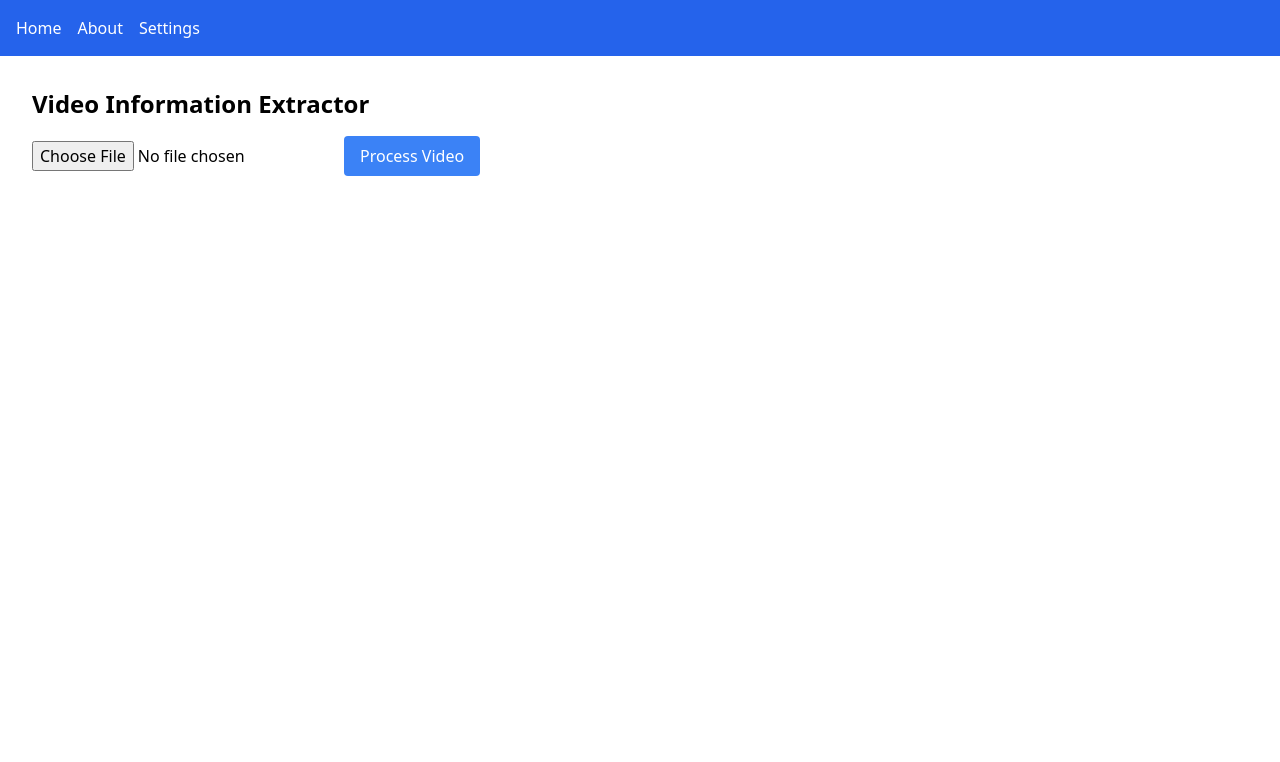
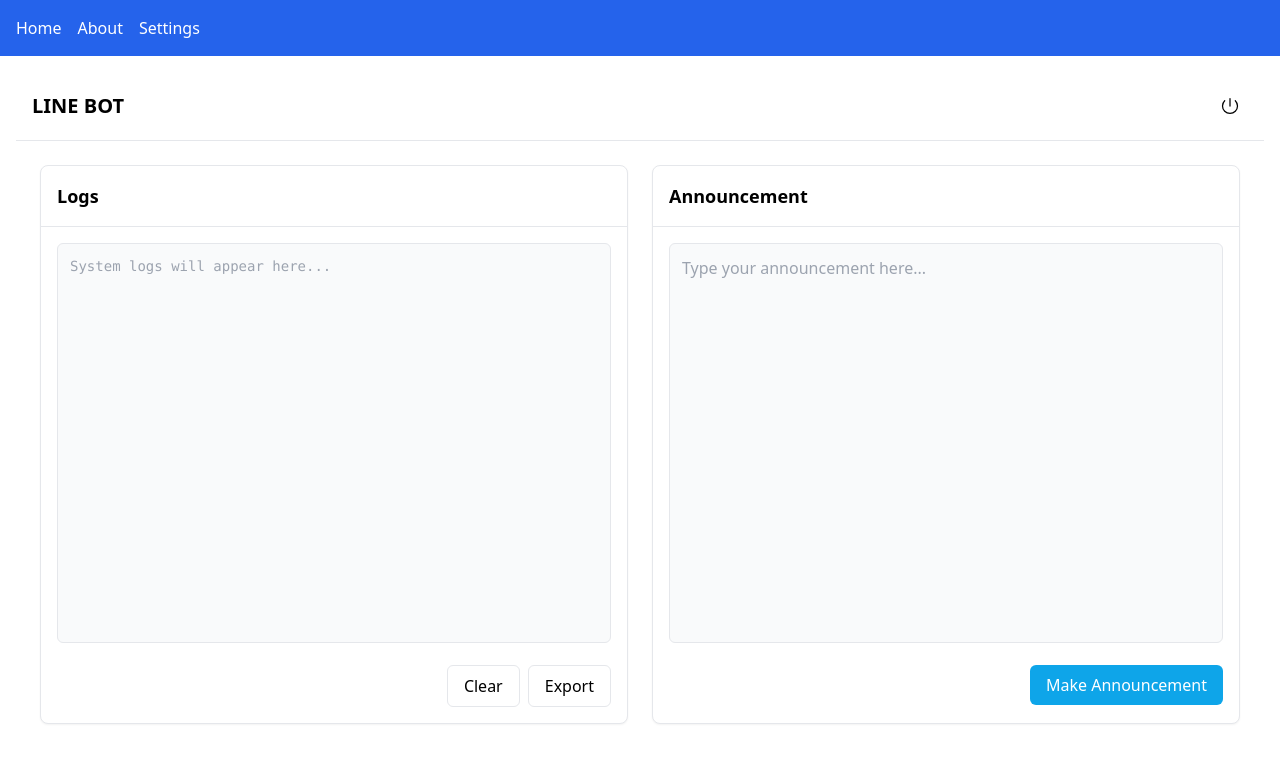
Before and after one commit to putzamonkey/put-LineBot-Project, a Nuxt app in the folder frontend/: page / in a window 1280 px wide. Shown: the top 762 px of the page. Built offline with nearby package versions, Linux system fonts and the light colour scheme.

Commit message:
update index.vue main pages to prepare as wireframe do

```diff
--- /dev/null
+++ b/frontend/assets/css/main.css
@@ -0,0 +1,3 @@
+@tailwind base;
+@tailwind components;
+@tailwind utilities;
--- a/frontend/nuxt.config.ts
+++ b/frontend/nuxt.config.ts
@@ -1,11 +1,12 @@
 export default defineNuxtConfig({
-  modules: ['@nuxtjs/tailwindcss'],
+  css: ['~/assets/css/main.css'],
 
-  runtimeConfig: {
-    public: {
-      apiBase: process.env.API_BASE || 'http://localhost:8080'  // เชื่อมกับ backend
-    }
+  postcss: {
+    plugins: {
+      tailwindcss: {},
+      autoprefixer: {},
+    },
   },
 
-  compatibilityDate: '2025-02-18'
+  compatibilityDate: '2025-02-20',
 })
--- a/frontend/package.json
+++ b/frontend/package.json
@@ -10,11 +10,17 @@
     "postinstall": "nuxt prepare"
   },
   "dependencies": {
+    "@heroicons/vue": "^2.2.0",
     "@nuxtjs/tailwindcss": "^6.13.1",
     "axios": "^1.7.9",
     "dotenv": "^16.4.7",
     "nuxt": "^3.15.4",
     "vue": "latest",
     "vue-router": "latest"
+  },
+  "devDependencies": {
+    "autoprefixer": "^10.4.20",
+    "postcss": "^8.5.3",
+    "tailwindcss": "^3.4.17"
   }
 }
--- a/frontend/pages/index.vue
+++ b/frontend/pages/index.vue
@@ -1,54 +1,158 @@
 <template>
-  <div class="container mx-auto p-4">
-    <h1 class="text-2xl font-bold mb-4">Video Information Extractor</h1>
-    <div class="mb-4">
-      <input type="file" @change="handleFileUpload" accept="video/*" class="mb-2" />
-      <button @click="processVideo" class="bg-blue-500 text-white px-4 py-2 rounded">
-        Process Video
-      </button>
-    </div>
-    <div v-if="videoInfo" class="bg-gray-100 p-4 rounded">
-      <h2 class="text-xl font-semibold mb-2">Video Information:</h2>
-      <p><strong>FPS:</strong> {{ videoInfo.fps }}</p>
-      <p><strong>Resolution:</strong> {{ videoInfo.resolution }}</p>
-      <p><strong>Quality:</strong> {{ videoInfo.quality }}</p>
-    </div>
+  <div class="min-h-screen bg-white dark:bg-gray-900">
+    <!-- Header -->
+    <header class="flex items-center justify-between border-b p-4 bg-white dark:bg-gray-900 dark:border-gray-800">
+      <h1 class="text-xl font-bold dark:text-white">LINE BOT</h1>
+      <div class="relative">
+        <button
+          @click="isPowerMenuOpen = !isPowerMenuOpen"
+          class="p-2 rounded-lg hover:bg-gray-100 dark:hover:bg-gray-800"
+        >
+          <PowerIcon class="h-5 w-5 dark:text-white" />
+        </button>
+        <!-- Power Menu Dropdown -->
+        <div
+          v-if="isPowerMenuOpen"
+          class="absolute right-0 mt-2 w-48 rounded-md shadow-lg bg-white dark:bg-gray-800 ring-1 ring-black ring-opacity-5"
+        >
+          <div class="py-1">
+            <button
+              @click="handleReboot"
+              class="block w-full px-4 py-2 text-left text-sm hover:bg-gray-100 dark:text-gray-200 dark:hover:bg-gray-700"
+            >
+              Reboot
+            </button>
+            <button
+              @click="handleShutdown"
+              class="block w-full px-4 py-2 text-left text-sm hover:bg-gray-100 dark:text-gray-200 dark:hover:bg-gray-700"
+            >
+              Shutdown
+            </button>
+          </div>
+        </div>
+      </div>
+    </header>
+
+    <!-- Main Content -->
+    <main class="container mx-auto p-6">
+      <div class="grid grid-cols-1 md:grid-cols-2 gap-6">
+        <!-- Logs Section -->
+        <div class="bg-white dark:bg-gray-800 rounded-lg shadow-sm border dark:border-gray-700">
+          <div class="p-4 border-b dark:border-gray-700">
+            <h2 class="text-lg font-semibold dark:text-white">Logs</h2>
+          </div>
+          <div class="p-4 space-y-4">
+            <textarea
+              v-model="logs"
+              class="w-full h-[400px] p-3 rounded-md border dark:border-gray-700 bg-gray-50 dark:bg-gray-900 font-mono text-sm resize-none focus:outline-none focus:ring-2 focus:ring-primary-500 dark:text-gray-200"
+              placeholder="System logs will appear here..."
+            ></textarea>
+            <div class="flex justify-end gap-2">
+              <button
+                @click="handleClearLogs"
+                class="px-4 py-2 rounded-md border dark:border-gray-700 hover:bg-gray-100 dark:hover:bg-gray-700 dark:text-gray-200"
+              >
+                Clear
+              </button>
+              <button
+                @click="handleExportLogs"
+                class="px-4 py-2 rounded-md border dark:border-gray-700 hover:bg-gray-100 dark:hover:bg-gray-700 dark:text-gray-200"
+              >
+                Export
+              </button>
+            </div>
+          </div>
+        </div>
+
+        <!-- Announcement Section -->
+        <div class="bg-white dark:bg-gray-800 rounded-lg shadow-sm border dark:border-gray-700">
+          <div class="p-4 border-b dark:border-gray-700">
+            <h2 class="text-lg font-semibold dark:text-white">Announcement</h2>
+          </div>
+          <div class="p-4 space-y-4">
+            <textarea
+              v-model="announcement"
+              class="w-full h-[400px] p-3 rounded-md border dark:border-gray-700 bg-gray-50 dark:bg-gray-900 resize-none focus:outline-none focus:ring-2 focus:ring-primary-500 dark:text-gray-200"
+              placeholder="Type your announcement here..."
+            ></textarea>
+            <div class="flex justify-end">
+              <button
+                @click="handleMakeAnnouncement"
+                class="px-4 py-2 rounded-md bg-primary-500 text-white hover:bg-primary-600 focus:outline-none focus:ring-2 focus:ring-primary-500 focus:ring-offset-2"
+              >
+                Make Announcement
+              </button>
+            </div>
+          </div>
+        </div>
+      </div>
+    </main>
   </div>
 </template>
 
-<script>
-export default {
-  data() {
-    return {
-      selectedFile: null,
-      videoInfo: null,
-    }
-  },
-  methods: {
-    handleFileUpload(event) {
-      this.selectedFile = event.target.files[0]
-    },
-    async processVideo() {
-      if (!this.selectedFile) {
-        alert('Please select a video file first.')
-        return
-      }
+<script setup>
+import { ref } from 'vue'
+import { PowerIcon } from '@heroicons/vue/24/outline'
 
-      const formData = new FormData()
-      formData.append('video', this.selectedFile)
+// State
+const logs = ref('')
+const announcement = ref('')
+const isPowerMenuOpen = ref(false)
 
-      try {
-        const response = await this.$axios.post('/api/process-video', formData, {
-          headers: {
-            'Content-Type': 'multipart/form-data',
-          },
-        })
-        this.videoInfo = response.data
-      } catch (error) {
-        console.error('Error processing video:', error)
-        alert('An error occurred while processing the video.')
-      }
-    },
-  },
+// Methods
+const handleClearLogs = () => {
+  logs.value = ''
 }
+
+const handleExportLogs = () => {
+  const blob = new Blob([logs.value], { type: 'text/plain' })
+  const url = URL.createObjectURL(blob)
+  const a = document.createElement('a')
+  a.href = url
+  a.download = 'logs.txt'
+  document.body.appendChild(a)
+  a.click()
+  document.body.removeChild(a)
+  URL.revokeObjectURL(url)
+}
+
+const handleMakeAnnouncement = () => {
+  if (announcement.value.trim()) {
+    // TODO: Implement announcement functionality
+    console.log('Sending announcement:', announcement.value)
+    announcement.value = ''
+  }
+}
+
+const handleReboot = () => {
+  // TODO: Implement reboot functionality
+  console.log('Rebooting system...')
+  isPowerMenuOpen.value = false
+}
+
+const handleShutdown = () => {
+  // TODO: Implement shutdown functionality
+  console.log('Shutting down system...')
+  isPowerMenuOpen.value = false
+}
+
+// Close power menu when clicking outside
+const closeOnClickOutside = (e) => {
+  if (isPowerMenuOpen.value) {
+    isPowerMenuOpen.value = false
+  }
+}
+
+// Add click outside listener
+onMounted(() => {
+  document.addEventListener('click', closeOnClickOutside)
+})
+
+onUnmounted(() => {
+  document.removeEventListener('click', closeOnClickOutside)
+})
 </script>
+
+<style>
+/* Add any custom styles here if needed */
+</style>
--- /dev/null
+++ b/frontend/tailwind.config.js
@@ -0,0 +1,29 @@
+/** @type {import('tailwindcss').Config} */
+module.exports = {
+  content: [
+    "./components/**/*.{js,vue,ts}",
+    "./layouts/**/*.vue",
+    "./pages/**/*.vue",
+    "./plugins/**/*.{js,ts}",
+    "./app.vue",
+  ],
+  theme: {
+    extend: {
+      colors: {
+        primary: {
+          50: '#f0f9ff',
+          100: '#e0f2fe',
+          200: '#bae6fd',
+          300: '#7dd3fc',
+          400: '#38bdf8',
+          500: '#0ea5e9',
+          600: '#0284c7',
+          700: '#0369a1',
+          800: '#075985',
+          900: '#0c4a6e',
+        },
+      },
+    },
+  },
+  plugins: [],
+}
```
Also changed, not shown: frontend/assets/css/tailwind.css (added), frontend/assets/styles/global.css (added), frontend/assets/styles/main.css (added), 1 other file (tests, documents, lock files or other folders).
